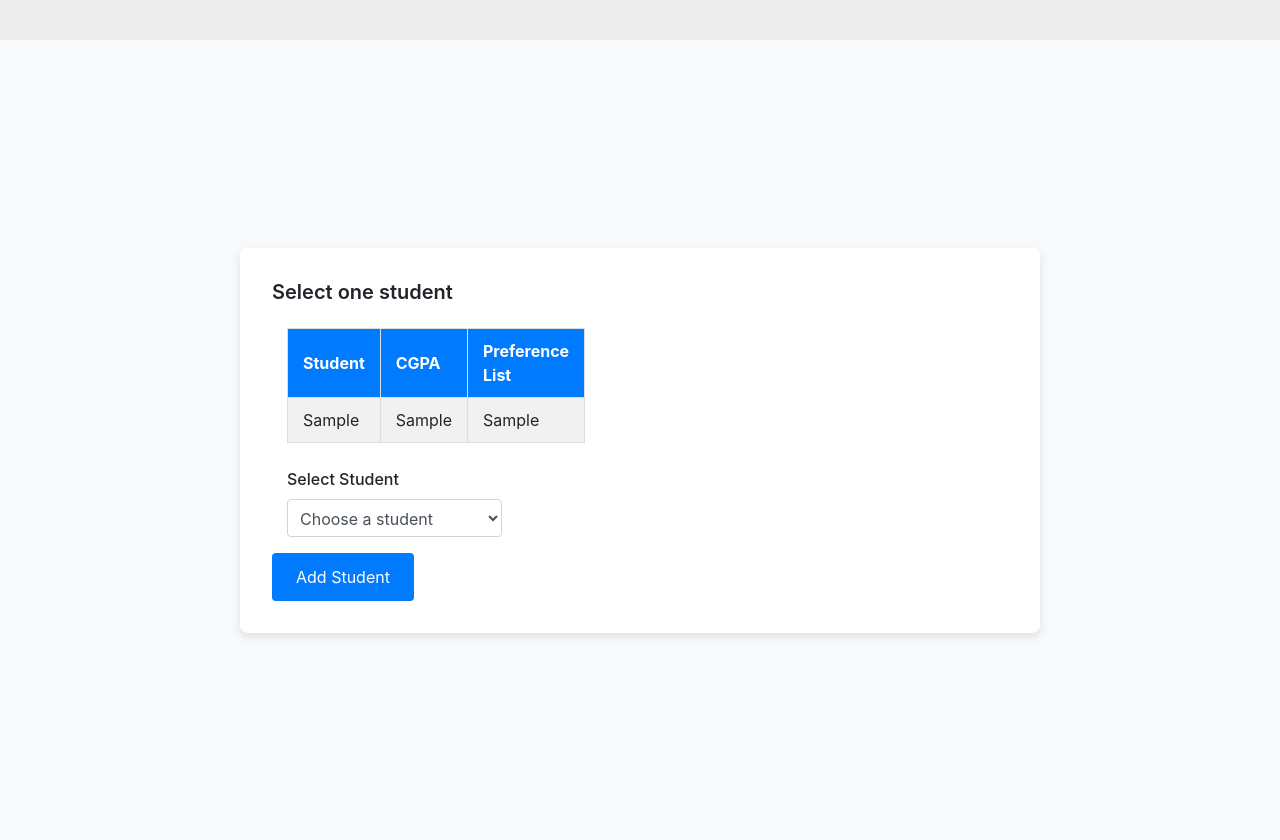
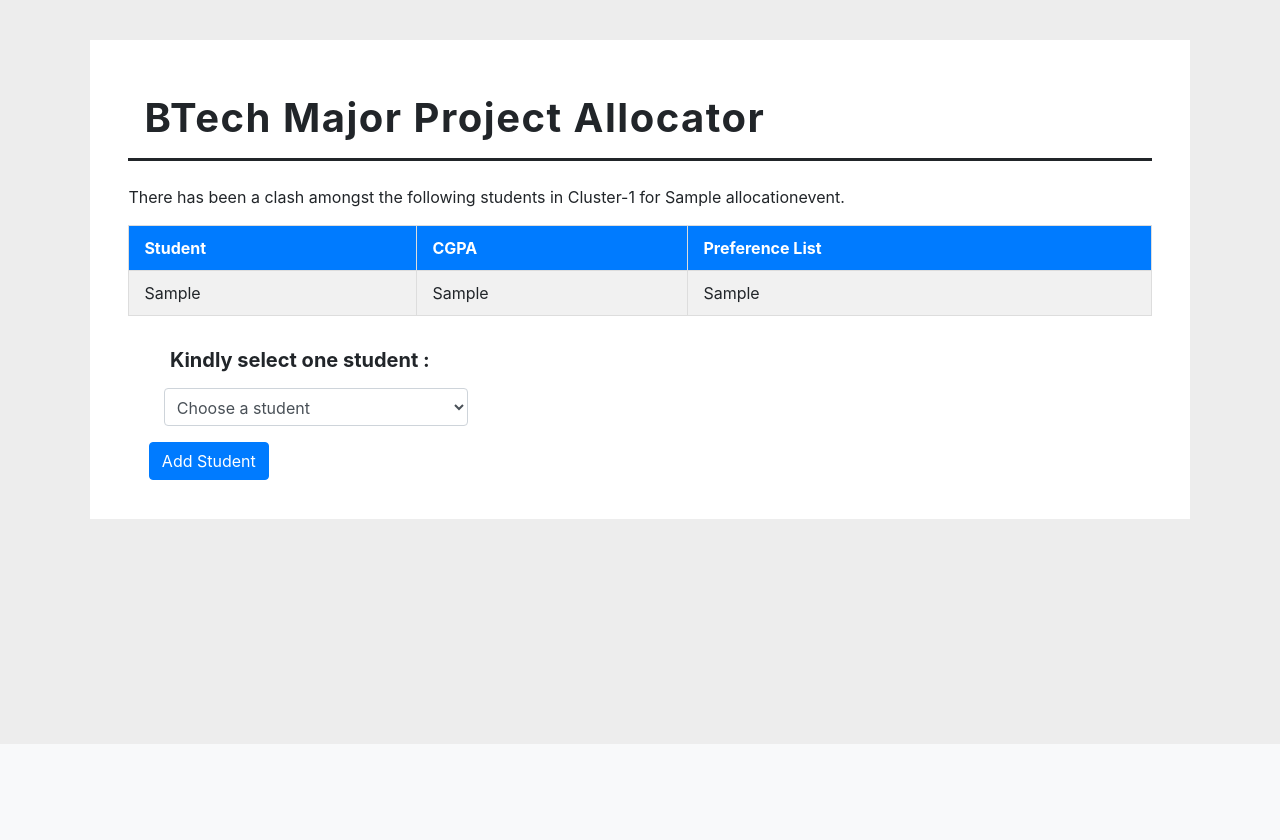
Before and after one commit to sanjeevholla26/IT303_Btech_Guide_Allocator, a Django app: template alloc/allocator/templates/allocator/clash.html in a window 1280 px wide. Shown: the part 56-896 px from the top of the page. After the commit the page ends 800 px from the top, so only its background shows below. Run offline with Django 4.2, Linux system fonts and the light colour scheme; a user stored in the database is signed in; tables that the repository leaves empty hold one stand-in row (values such as "Sample post"); the template is opened without the code that fills it: values that come from a table or form of the project are taken from there, most other values are stand-ins (such as "Sample title", 1, 10 or a date in 2020); data that the repository does not hold is empty.

Commit message:
[More Cosmetic Additions]

```diff
--- a/alloc/allocator/templates/allocator/all_clashes.html
+++ b/alloc/allocator/templates/allocator/all_clashes.html
@@ -24,7 +24,10 @@
                     <th scope="row" style="width: 3rem;">{{forloop.counter}}</th>
                     <td style="font-weight: bolder; letter-spacing: 1.5px;"><strong>{{clash.event.event_name}}</strong></td>
                     <td style="font-weight: bolder; letter-spacing: 1.5px;"><strong>{{clash.cluster_id}}</strong></td>
-                    <td style="font-weight: bolder; letter-spacing: 1.5px;"><a href="{% url 'resolve_clash' id=clash.id %}">Resolve clash</a></td>
+                    <td><a href="{% url 'resolve_clash' id=clash.id %}"><button class="btn btn-success">
+                                Resolve clash
+                        </button></a></td>
+                    <!-- <td style="font-weight: bolder; letter-spacing: 1.5px;"><a href="{% url 'resolve_clash' id=clash.id %}">Resolve clash</a></td> -->
                 </tr>
             {% endfor %}
             </tbody>
--- a/alloc/allocator/templates/allocator/clash.html
+++ b/alloc/allocator/templates/allocator/clash.html
@@ -6,15 +6,13 @@
 <meta name="viewport" content="width=device-width, initial-scale=1.0" />
 {%endblock%}
 
-{%block title%} Add Student {%endblock%}
+{%block title%} Resolve Clash {%endblock%}
 
 {% block body %}
 <div class="reg-container">
     <div class="reg-userform">
-        <h5>Select one student</h5>
-        <form action="{% url 'resolve_clash' id=clash.id %}" method="post" class="reg-userform-form">
-            {% csrf_token %}
-            <div class="form-group col-md-4">
+        <h1>BTech Major Project Allocator</h1>
+        <p>There has been a clash amongst the following students in Cluster-{{ clash.cluster_id }} for {{ clash.event.event_name }}.</p>
         <table class="student-table">
             <thead>
                 <tr>
@@ -33,8 +31,11 @@
                 {% endfor %}
             </tbody>
         </table>
-                <label for="inputState" class="form-label">Select Student</label>
-                <select id="inputState" class="form-control" name="student_id" style="overflow-y: scroll;">
+        <form action="{% url 'resolve_clash' id=clash.id %}" method="post" class="reg-userform-form">
+            {% csrf_token %}
+            <div class="form-group col-md-4">
+                <h5><label for="inputState" class="form-label">Kindly select one student :</label></h5>
+                <select id="inputState" class="form-control" name="student_id" style="overflow-y: scroll;" required>
                     <option selected>Choose a student</option>
                     {% for student in clash.list_of_students.all %}
                     <option value="{{ student.user.id }}">
@@ -49,31 +50,32 @@
 </div>
 
 <style>
-    .reg-container {
-        display: flex;
-        justify-content: center;
-        align-items: center;
-        min-height: 100vh;
-        background-color: #f8f9fa;
+    .reg-userform {
+        background: white;
+        padding: 3%;
+        max-width: 1100px;
+        margin: auto;
+        border-radius: 0;
+        filter: none;
     }
 
-    .reg-userform {
-        background: white;
-        padding: 2rem;
-        max-width: 800px;
-        width: 100%;
-        margin: auto;
-        border-radius: 8px;
-        box-shadow: 0 4px 8px rgba(0, 0, 0, 0.1);
+    .reg-userform>h1 {
+        font-weight: bolder;
+        letter-spacing: 1.5px;
+        border-bottom: solid;
+        padding: 1rem;
+        margin-bottom: 1.5rem;
     }
 
     .reg-userform>h5 {
-        font-weight: 600;
-        margin-bottom: 1rem;
+        font-weight: bolder;
+        margin-left: 2%;
     }
 
     .reg-userform-form {
-        margin-top: 1.5rem;
+        /* max-width: 600px; */
+        margin-left: 2%;
+        margin-top: 2rem;
     }
 
     .student-table {
@@ -101,8 +103,8 @@
     }
 
     .form-label {
-        font-weight: 500;
-        margin-bottom: 0.5rem;
+        font-weight: bolder;
+        margin-left: 2%;
     }
 
     .form-control {
@@ -113,19 +115,5 @@
         border: 1px solid #ced4da;
         font-size: 1rem;
     }
-
-    .btn-submit {
-        padding: 0.75rem 1.5rem;
-        background-color: #007bff;
-        color: white;
-        border: none;
-        border-radius: 4px;
-        font-size: 1rem;
-        transition: background-color 0.3s ease;
-    }
-
-    .btn-submit:hover {
-        background-color: #0056b3;
-    }
 </style>
 {% endblock %}
--- a/alloc/allocator/templates/allocator/create_cluster.html
+++ b/alloc/allocator/templates/allocator/create_cluster.html
@@ -6,7 +6,7 @@
 <meta name="viewport" content="width=device-width, initial-scale=1.0" />
 {% endblock %}
 {% block title %}
-Registration
+Event Control
 {% endblock %}
 
 {% block body %}
@@ -37,9 +37,9 @@ Registration
                 <th>Student</th>
                 <th>CGPA</th>
                 <th>Allotted Professor</th>
-                <th>Processed Choices</th>
+                <th>Processed Choice(s)</th>
                 <th>Current Choice</th>
-                <th>Next Choices</th>
+                <th>Next Choice(s)</th>
             </tr>
         </thead>
         <tbody>
--- a/alloc/allocator/templates/allocator/event.html
+++ b/alloc/allocator/templates/allocator/event.html
@@ -5,7 +5,7 @@
 <meta http-equiv="X-UA-Compatible" content="IE=edge" />
 <meta name="viewport" content="width=device-width, initial-scale=1.0" />
 {%endblock%}
-{%block title%} registration {%endblock%}
+{%block title%} Preference Filling {%endblock%}
 
 {% block body %}
 <div class="reg-userform">
--- a/alloc/allocator/templates/allocator/home.html
+++ b/alloc/allocator/templates/allocator/home.html
@@ -5,14 +5,14 @@
 <meta http-equiv="X-UA-Compatible" content="IE=edge" />
 <meta name="viewport" content="width=device-width, initial-scale=1.0" />
 {%endblock%}
-{%block title%} registration {%endblock%}
+{%block title%} Home {%endblock%}
 
 {% block body %}
     <div class="reg-userform">
         <h1>IT Dept BTECH Guide allocator</h1>
         <p>NITK Mail ID : {{request.user.eduMailID}}</p>
         <p>Username : {{request.user.username}}</p>
-        <a href="../logout"><i>End the suffering by logging out.</i></a>
+        <!-- <a href="../logout"><i>End the suffering by logging out.</i></a> -->
     </div>
     <style>
         .reg-userform {
--- a/alloc/allocator/templates/allocator/login.html
+++ b/alloc/allocator/templates/allocator/login.html
@@ -5,7 +5,7 @@
 <meta http-equiv="X-UA-Compatible" content="IE=edge" />
 <meta name="viewport" content="width=device-width, initial-scale=1.0" />
 {%endblock%}
-{%block title%} registration {%endblock%}
+{%block title%} Login {%endblock%}
 
 {% block body %}
 <div class="reg-container">
--- a/alloc/allocator/templates/allocator/register.html
+++ b/alloc/allocator/templates/allocator/register.html
@@ -5,7 +5,7 @@
 <meta http-equiv="X-UA-Compatible" content="IE=edge" />
 <meta name="viewport" content="width=device-width, initial-scale=1.0" />
 {%endblock%}
-{%block title%} registration {%endblock%}
+{%block title%} Registration {%endblock%}
 
 {% block body %}
 <div class="reg-container">
--- a/alloc/allocator/views.py
+++ b/alloc/allocator/views.py
@@ -337,8 +337,6 @@ def resolve_clash(request, id):
         chList = ChoiceList.objects.get(event=clash.event, student=s).printChoiceList()
         preferences.append([s.user.username, s.cgpa, chList])
 
-    print(preferences)
-
     if request.method == "GET":
         return render(request, "allocator/clash.html", {
             "clash": clash,
```
Lines whose indentation alone changed are shown as unchanged.
